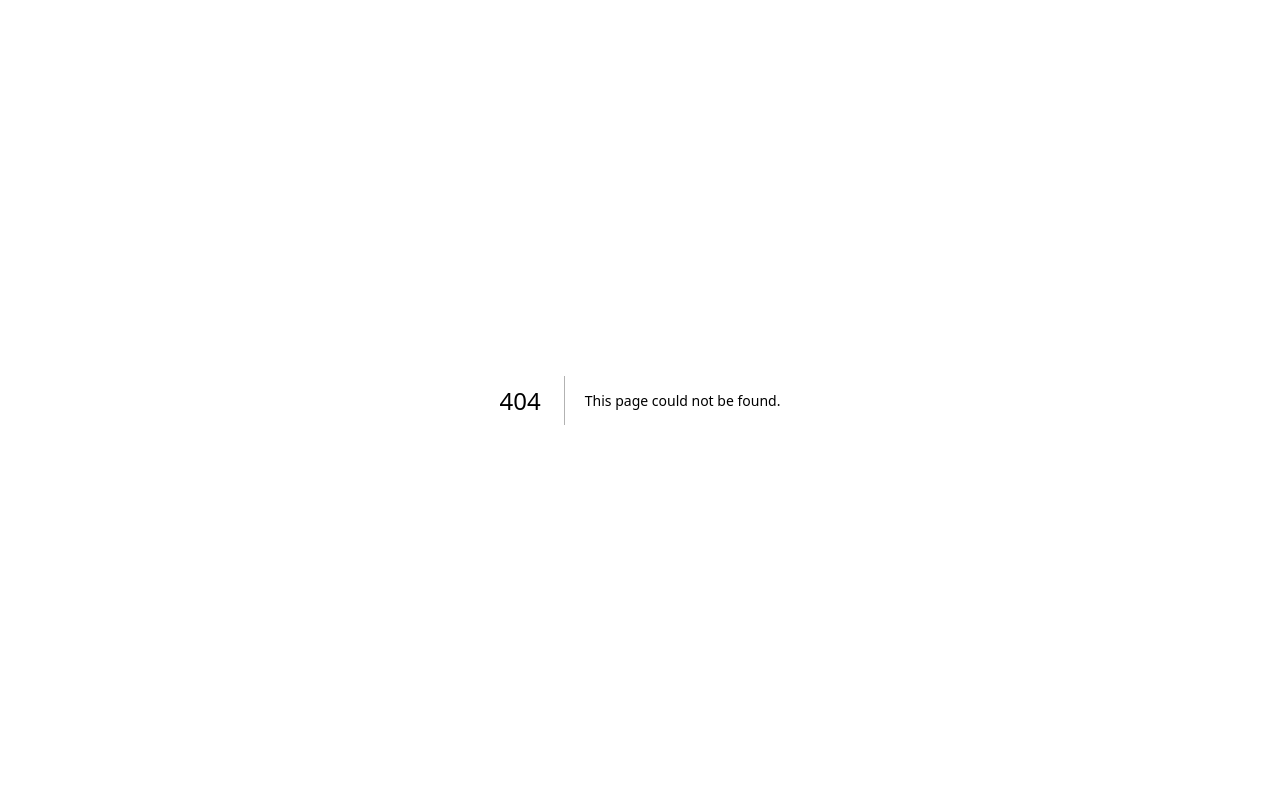
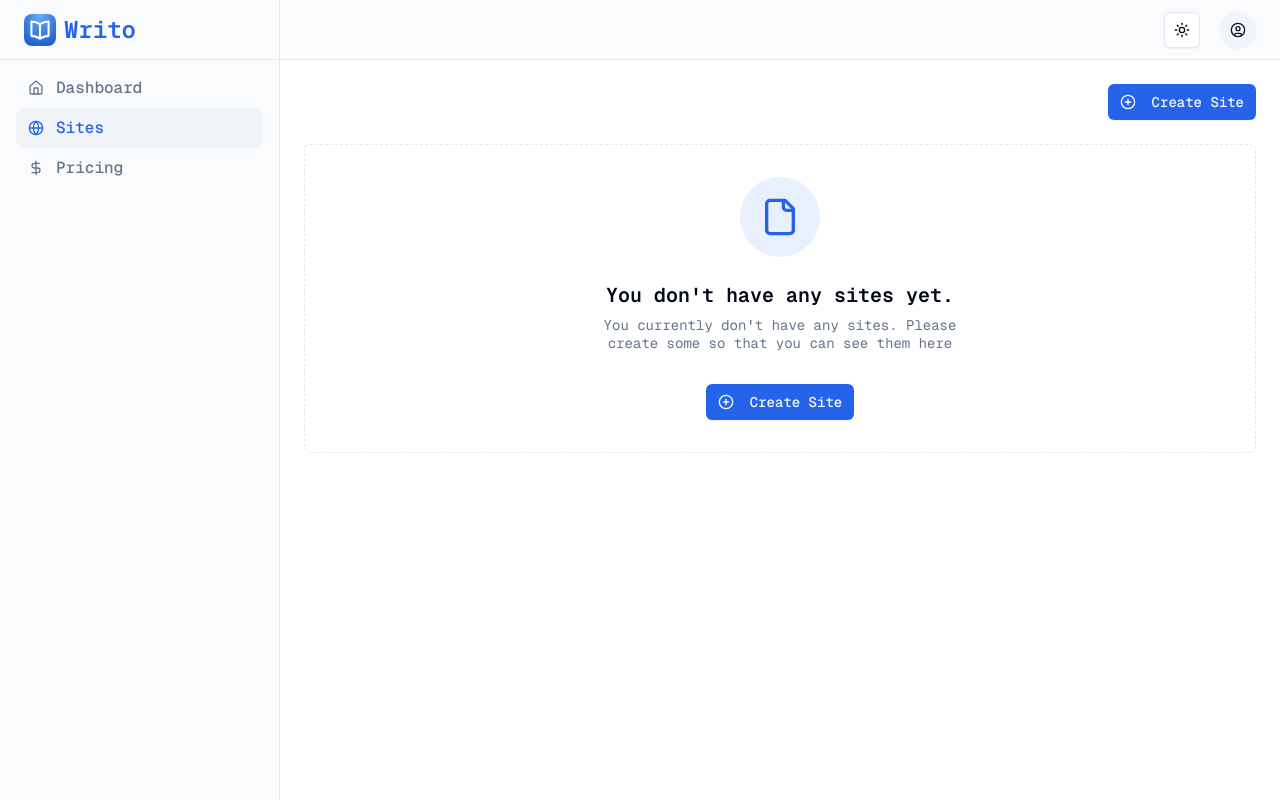
Before and after one commit to abhishekrch/writo, a Next.js app: page /dashboard/sites in a window 1280 px wide. Before the commit this address had no page. Built offline with nearby package versions, Linux system fonts and the light colour scheme.

Commit message:
feat(sites): add fallback UI for users with no sites created

```diff
--- /dev/null
+++ b/app/dashboard/sites/page.tsx
@@ -0,0 +1,36 @@
+import { Button } from "@/components/ui/button";
+import { FileIcon, PlusCircle } from "lucide-react";
+import Link from "next/link";
+
+export default function SitesRoute() {
+  return (
+    <>
+    <div className="flex w-full justify-end">
+      <Button asChild>
+        <Link href={"/dashboard/sites/new"}>
+        <PlusCircle className="mr-2 size-4"/>
+        Create Site
+        </Link>
+      </Button>
+    </div>
+    <div className="flex flex-col items-center justify-center rounded-md border
+    border-dashed p-8 text-center animate-in fade-in-50">
+      <div className="flex size-20 items-center justify-center rounded-full bg-primary/10">
+        <FileIcon className="size-10 text-primary"/>
+      </div>
+      <h2 className="mt-6 text-xl font-semibold">
+        You don't have any sites yet.
+      </h2>
+      <p className="mb-8 mt-2 text-center text-sm leading-tight text-muted-foreground max-w-sm mx-auto">
+        You currently don't have any sites. Please create some so that you can see them here
+      </p>
+      <Button asChild>
+        <Link href={"/dashboard/sites/new"}>
+        <PlusCircle className="mr-2 size-4"/>
+        Create Site
+        </Link>
+      </Button>
+    </div>
+    </>
+  )
+}
```
